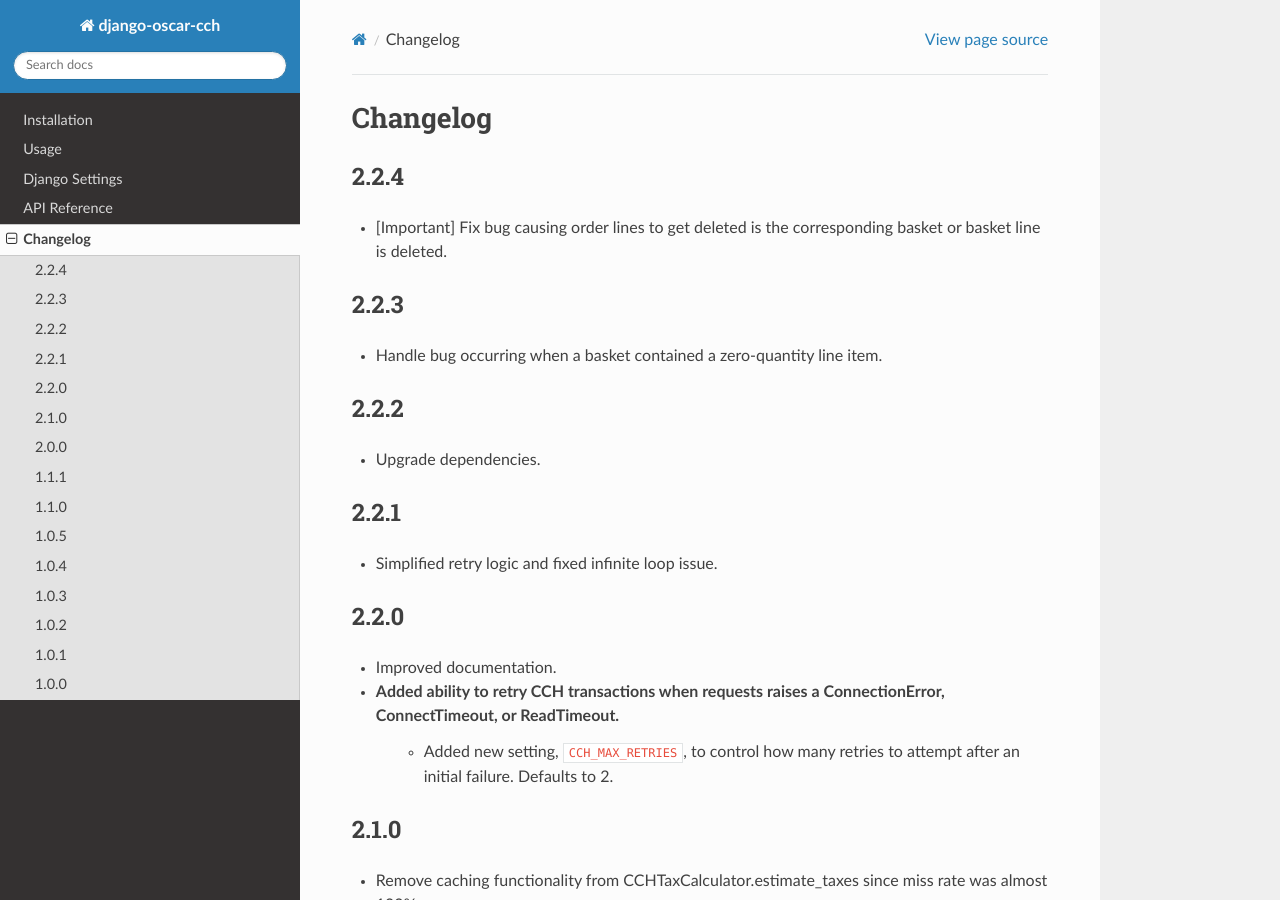
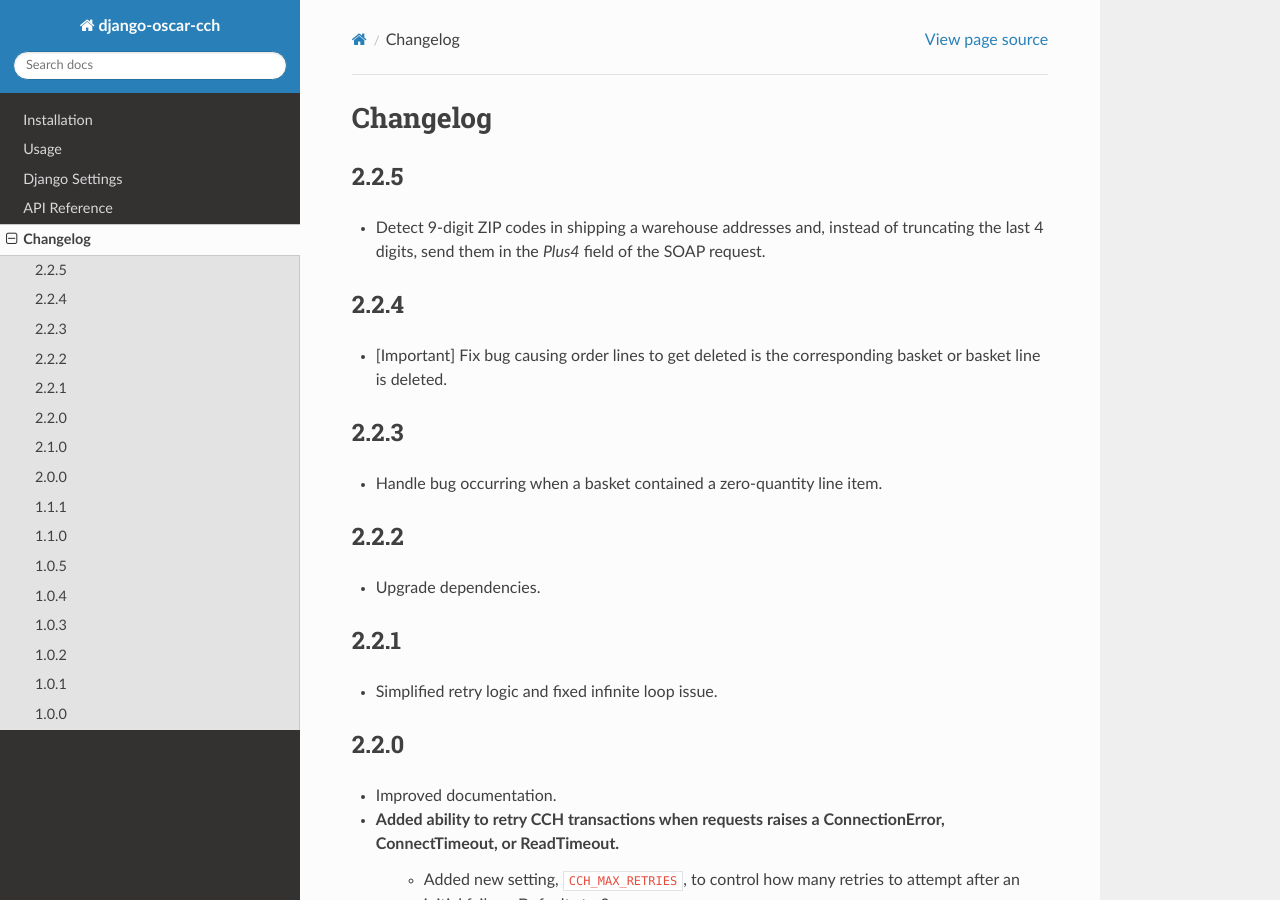
Before and after one commit to thelabnyc/django-oscar-cch, a Sphinx documentation site: the page built from docs/changes.rst, in a window 1280 px wide and 900 px high. Built offline with Sphinx 7.4.7 and the Read the Docs theme 2.0.0, drawn with Linux system fonts in a browser that asks for light colours; the version number could not be read and is left out.

Commit message:
Update changelog

```diff
--- a/docs/changes.rst
+++ b/docs/changes.rst
@@ -2,6 +2,10 @@
 
 Changelog
 =========
+
+2.2.5
+------------------
+- Detect 9-digit ZIP codes in shipping a warehouse addresses and, instead of truncating the last 4 digits, send them in the `Plus4` field of the SOAP request.
 
 2.2.4
 ------------------
```
